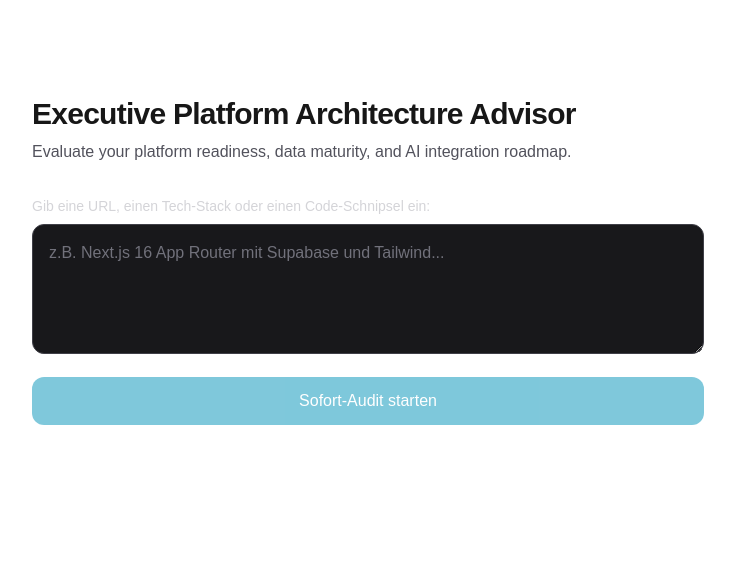
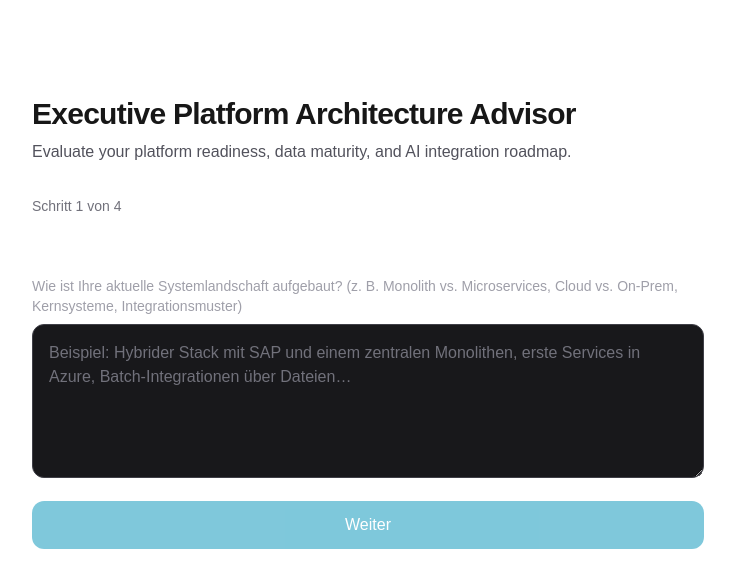
Before and after one commit to Blockhead4103/ai-advisor, a Next.js app: page / in a window 1280 px wide. Shown: the top 588 px of the page, without its empty margins (224-959 px from the left). Built offline with nearby package versions, Linux system fonts and the light colour scheme.

Commit message:
Refactor ArchitectureAdvisorForm for improved flow

```diff
--- a/app/components/ArchitectureAdvisorForm.tsx
+++ b/app/components/ArchitectureAdvisorForm.tsx
@@ -1,62 +1,207 @@
 "use client";
 
 import { useState } from "react";
+import { STEPS } from "@/lib/questions";
+import type { AdvisorAnswers, Scorecard } from "@/lib/types";
+
+type StepId = (typeof STEPS)[number]["id"];
+
+const SEVERITY_STYLES: Record<string, string> = {
+  low: "border-emerald-800 bg-emerald-950/40 text-emerald-300",
+  medium: "border-amber-800 bg-amber-950/40 text-amber-300",
+  high: "border-red-800 bg-red-950/40 text-red-300",
+};
 
 export default function ArchitectureAdvisorForm() {
-  const [input, setInput] = useState("");
+  const [step, setStep] = useState(0);
+  const [answers, setAnswers] = useState<Record<StepId, string>>({
+    landscape: "",
+    dataMaturity: "",
+    aiAmbition: "",
+  });
+  const [company, setCompany] = useState("");
+  const [email, setEmail] = useState("");
   const [loading, setLoading] = useState(false);
-  const [result, setResult] = useState<string | null>(null);
+  const [scorecard, setScorecard] = useState<Scorecard | null>(null);
   const [error, setError] = useState<string | null>(null);
 
-  async function handleAnalyze(e: React.FormEvent) {
+  const isLastStep = step === STEPS.length;
+  const current = isLastStep ? null : STEPS[step];
+  const currentValue = current ? answers[current.id] : "";
+
+  async function handleSubmit(e: React.FormEvent) {
     e.preventDefault();
-    if (!input.trim()) return;
-
     setLoading(true);
     setError(null);
-    setResult(null);
+    setScorecard(null);
+
+    const payload: AdvisorAnswers = {
+      landscape: answers.landscape.trim(),
+      dataMaturity: answers.dataMaturity.trim(),
+      aiAmbition: answers.aiAmbition.trim(),
+      company: company.trim() || undefined,
+      email: email.trim() || undefined,
+    };
 
     try {
       const response = await fetch("/api/advisor", {
         method: "POST",
         headers: { "Content-Type": "application/json" },
-        body: JSON.stringify({ prompt: input }),
+        body: JSON.stringify(payload),
       });
 
       const data = await response.json();
-      if (!response.ok) throw new Error(data.error || "Analysis failed.");
+      if (!response.ok) throw new Error(data.error || "Analyse fehlgeschlagen.");
+      if (!data.scorecard) throw new Error("Unerwartete Antwort vom Server.");
 
-      setResult(data.scorecard?.executiveSummary || JSON.stringify(data, null, 2));
+      setScorecard(data.scorecard as Scorecard);
     } catch (err) {
-      setError(err instanceof Error ? err.message : "Unknown error.");
+      setError(err instanceof Error ? err.message : "Unbekannter Fehler.");
     } finally {
       setLoading(false);
     }
   }
 
+  if (scorecard) {
     return (
       <div className="w-full max-w-2xl space-y-6">
-      <form onSubmit={handleAnalyze} className="space-y-4">
-        <div>
-          <label className="block text-sm font-medium text-zinc-300 mb-2">
-            Gib eine URL, einen Tech-Stack oder einen Code-Schnipsel ein:
+        <div className="rounded-xl border border-zinc-800 bg-zinc-900 p-6 space-y-3">
+          <div className="flex items-baseline justify-between">
+            <h3 className="font-semibold text-cyan-400">Readiness Score</h3>
+            <span className="text-3xl font-bold text-white">
+              {scorecard.readinessScore}
+              <span className="text-base text-zinc-500">/100</span>
+            </span>
+          </div>
+          <p className="text-zinc-300 leading-relaxed">
+            {scorecard.executiveSummary}
+          </p>
+        </div>
+
+        <div className="space-y-3">
+          <h3 className="font-semibold text-cyan-400">Gap-Analyse</h3>
+          {scorecard.gapAnalysis.map((gap, i) => (
+            <div
+              key={i}
+              className={`rounded-xl border p-4 ${
+                SEVERITY_STYLES[gap.severity] ?? SEVERITY_STYLES.medium
+              }`}
+            >
+              <div className="text-sm font-medium">{gap.area}</div>
+              <p className="mt-1 text-sm opacity-90">{gap.finding}</p>
+            </div>
+          ))}
+        </div>
+
+        <div className="space-y-3">
+          <h3 className="font-semibold text-cyan-400">Hebel</h3>
+          {scorecard.levers.map((lever, i) => (
+            <div
+              key={i}
+              className="rounded-xl border border-zinc-800 bg-zinc-900 p-4"
+            >
+              <div className="font-medium text-white">{lever.title}</div>
+              <p className="mt-1 text-sm text-zinc-400">{lever.description}</p>
+              <p className="mt-2 text-sm text-cyan-400">
+                {lever.expectedImpact}
+              </p>
+            </div>
+          ))}
+        </div>
+
+        <button
+          onClick={() => {
+            setScorecard(null);
+            setStep(0);
+          }}
+          className="w-full rounded-xl border border-zinc-700 py-3 text-zinc-300 transition hover:bg-zinc-800"
+        >
+          Neue Analyse starten
+        </button>
+      </div>
+    );
+  }
+
+  return (
+    <div className="w-full max-w-2xl space-y-6">
+      <div className="text-sm text-zinc-500">
+        Schritt {step + 1} von {STEPS.length + 1}
+      </div>
+
+      <form onSubmit={handleSubmit} className="space-y-4">
+        {current ? (
+          <div className="space-y-2">
+            <h2 className="text-lg font-semibold text-white">
+              {current.title}
+            </h2>
+            <label className="block text-sm text-zinc-400">
+              {current.prompt}
             </label>
             <textarea
-            rows={4}
-            value={input}
-            onChange={(e) => setInput(e.target.value)}
-            placeholder="z.B. Next.js 16 App Router mit Supabase und Tailwind..."
+              rows={5}
+              value={currentValue}
+              onChange={(e) =>
+                setAnswers((prev) => ({
+                  ...prev,
+                  [current.id]: e.target.value,
+                }))
+              }
+              placeholder={current.placeholder}
               className="w-full rounded-xl border border-zinc-700 bg-zinc-900 p-4 text-white placeholder-zinc-500 focus:border-cyan-500 focus:outline-none"
-            required
             />
           </div>
+        ) : (
+          <div className="space-y-4">
+            <h2 className="text-lg font-semibold text-white">
+              Wohin dürfen wir die Auswertung senden? (optional)
+            </h2>
+            <input
+              type="text"
+              value={company}
+              onChange={(e) => setCompany(e.target.value)}
+              placeholder="Unternehmen"
+              className="w-full rounded-xl border border-zinc-700 bg-zinc-900 p-4 text-white placeholder-zinc-500 focus:border-cyan-500 focus:outline-none"
+            />
+            <input
+              type="email"
+              value={email}
+              onChange={(e) => setEmail(e.target.value)}
+              placeholder="E-Mail"
+              className="w-full rounded-xl border border-zinc-700 bg-zinc-900 p-4 text-white placeholder-zinc-500 focus:border-cyan-500 focus:outline-none"
+            />
+          </div>
+        )}
+
+        <div className="flex gap-3">
+          {step > 0 && (
+            <button
+              type="button"
+              onClick={() => setStep((s) => s - 1)}
+              className="rounded-xl border border-zinc-700 px-6 py-3 text-zinc-300 transition hover:bg-zinc-800"
+            >
+              Zurück
+            </button>
+          )}
+
+          {isLastStep ? (
             <button
               type="submit"
-          disabled={loading || !input.trim()}
-          className="w-full rounded-xl bg-cyan-600 py-3 font-medium text-white transition hover:bg-cyan-500 disabled:opacity-50"
+              disabled={loading}
+              className="flex-1 rounded-xl bg-cyan-600 py-3 font-medium text-white transition hover:bg-cyan-500 disabled:opacity-50"
             >
-          {loading ? "Analysiere Baseline..." : "Sofort-Audit starten"}
+              {loading ? "Analysiere…" : "Audit starten"}
             </button>
+          ) : (
+            <button
+              type="button"
+              disabled={!currentValue.trim()}
+              onClick={() => setStep((s) => s + 1)}
+              className="flex-1 rounded-xl bg-cyan-600 py-3 font-medium text-white transition hover:bg-cyan-500 disabled:opacity-50"
+            >
+              Weiter
+            </button>
+          )}
+        </div>
       </form>
 
       {error && (
@@ -64,13 +209,6 @@ export default function ArchitectureAdvisorForm() {
           {error}
         </div>
       )}
-
-      {result && (
-        <div className="rounded-xl border border-zinc-800 bg-zinc-900 p-6 space-y-4">
-          <h3 className="font-semibold text-cyan-400">Baseline Audit Ergebnis</h3>
-          <p className="text-zinc-300 whitespace-pre-wrap leading-relaxed">{result}</p>
-        </div>
-      )}
     </div>
   );
 }
```
Lines whose indentation alone changed are shown as unchanged.
